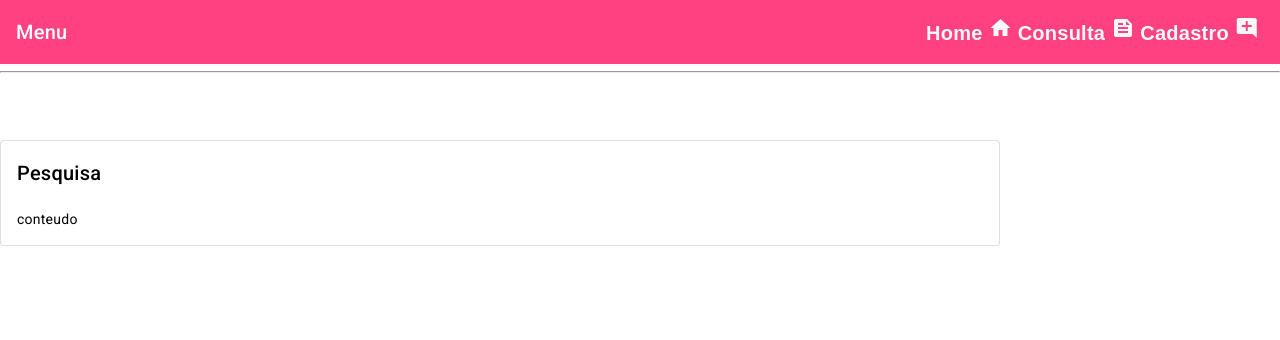
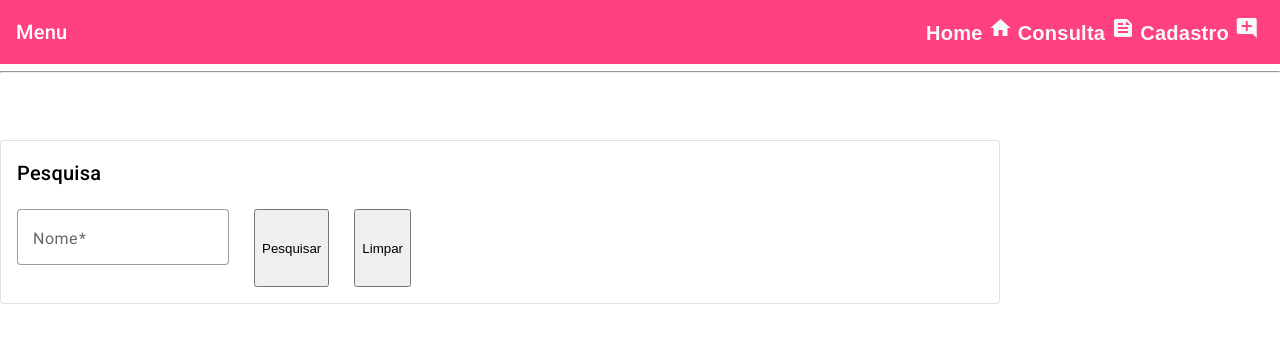
Before and after one commit to rafaelanacleto/crud-angular, an Angular app: page /consulta in a window 1280 px wide. Shown: the top 340 px of the page. Built offline with nearby package versions, Linux system fonts and the light colour scheme.

Commit message:
Adiciona campos de pesquisa e limpeza ao componente Consulta; implementa lógica de filtro e limpeza.

```diff
--- a/src/app/components/consulta/consulta.component.html
+++ b/src/app/components/consulta/consulta.component.html
@@ -6,7 +6,14 @@
           <mat-card-title>Pesquisa</mat-card-title>
         </mat-card-header>
         <mat-card-content class="mt-20">
-                    conteudo
+            <div fxLayout="row" fxLayoutGap="20px">
+              <mat-form-field appearance="outline" class="w-300">
+                <mat-label>Nome</mat-label>
+                <input matInput [(ngModel)]="filtro.nome" name="nome" required>
+              </mat-form-field>
+              <button mat-flat-button color="primary" class="ml-5" type="submit" (click)="pesquisar()">Pesquisar</button>
+              <button mat-flat-button color="primary" class="ml-5" type="button" (click)="limpar()">Limpar</button>
+            </div>
         </mat-card-content>
       </mat-card>
     </form>
--- a/src/app/components/consulta/consulta.component.ts
+++ b/src/app/components/consulta/consulta.component.ts
@@ -5,6 +5,7 @@ import { FormsModule } from '@angular/forms';
 import { MatCardModule } from '@angular/material/card';
 import { FlexLayoutModule } from '@angular/flex-layout';
 import { MatIconModule } from '@angular/material/icon';
+import { Cliente } from '../cadastro/cliente';
 
 @Component({
   selector: 'app-consulta',
@@ -14,4 +15,25 @@ import { MatIconModule } from '@angular/material/icon';
   styleUrl: './consulta.component.css',
   changeDetection: ChangeDetectionStrategy.OnPush,
 })
-export class ConsultaComponent {}
+export class ConsultaComponent {
+
+  filtro : Cliente = new Cliente('', '', '', '');
+
+  pesquisar() {
+    // Implementar lógica de pesquisa
+  }
+  limpar() {
+    this.filtro = new Cliente('', '', '', '');
+  }
+  // Implementar lógica de limpeza
+  // Implementar lógica de exibição de resultados
+  // Implementar lógica de exibição de detalhes do cliente
+  // Implementar lógica de edição do cliente
+  // Implementar lógica de exclusão do cliente
+  // Implementar lógica de exibição de mensagem de sucesso
+  // Implementar lógica de exibição de mensagem de erro
+  // Implementar lógica de exibição de mensagem de confirmação
+  // Implementar lógica de exibição de mensagem de aviso
+  // Implementar lógica de exibição de mensagem de informação
+
+}
```
Also changed, not shown: 1 other file (tests, documents, lock files or other folders). Lines whose indentation alone changed are shown as unchanged.
